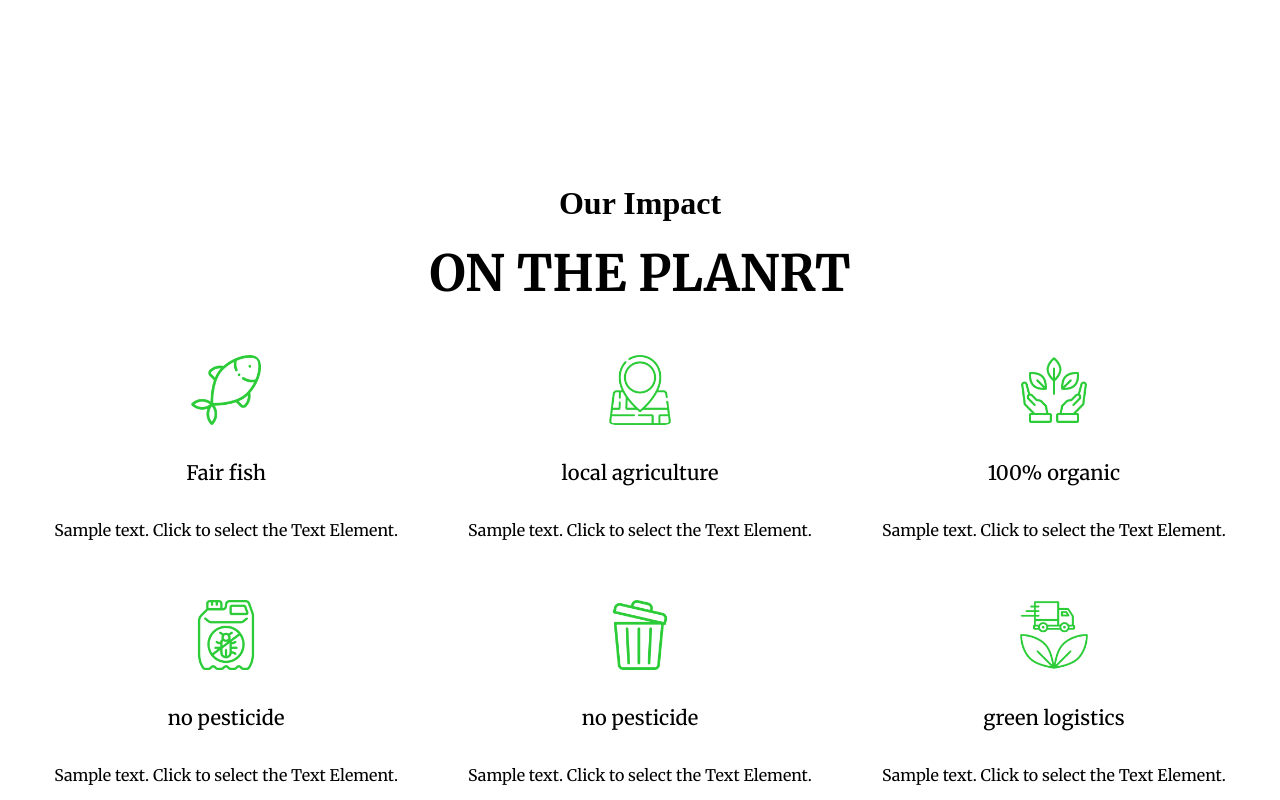
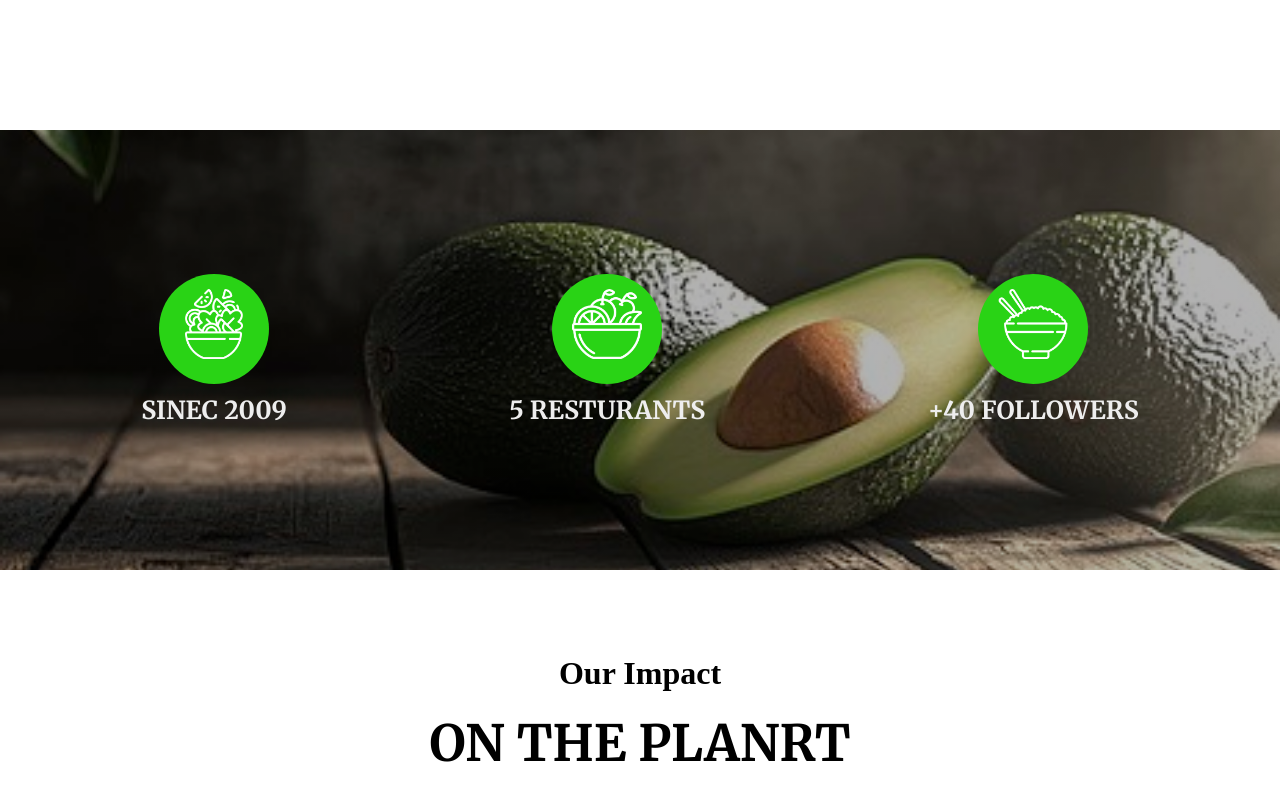
Before and after one commit to shahdabobakr/asst-2, a plain HTML site: page index.html in a window 1280 px wide. Shown: the part 3160-3960 px from the top of the page. Drawn offline with Linux system fonts and the light colour scheme; a web font is replaced by a local one.

Commit message:
creat sec 5 -8

```diff
--- a/index.html
+++ b/index.html
@@ -120,6 +120,28 @@
                 </div>
             </div>
         </div>
+        <div class="sec_5">
+            <div class="cont_5">
+                <div class="icons_img_1">
+                    <span class="span_sec_5">
+                        <img src="images/7.png" alt="" class="num_5">
+                    </span>
+                    <h5 class="h5_sec_5">SINEC 2009</h5>
+                </div>
+                <div class="icons_img_2">
+                    <span class="span_sec_5">
+                        <img src="images/8.png" alt="" class="num_5">
+                    </span>
+                    <h5 class="h5_sec_5">5 RESTURANTS</h5>
+                </div>
+                <div class="icons_img_3">
+                    <span class="span_sec_5">
+                        <img src="images/9.png" alt="" class="num_5">
+                    </span>
+                    <h5 class="h5_sec_5">+40 FOLLOWERS</h5>
+                </div>
+            </div>
+        </div>
         <div class="sec_6">
             <div class="s6_part_1">
                 <h1 class="sec_6_tit_1">Our Impact</h1>
@@ -217,7 +239,18 @@
                 </div>
             </div>
         </div>
-
+        <div class="sec_8">
+            <div class="cont_8">
+                <div class="gallery-container">
+                    <img src="images/S1.jpg" class="gallery-img" />
+                    <img src="images/S2.jpg" class="gallery-img" />
+                    <img src="images/S3.webp" class="gallery-img" />
+                    <img src="images/S3.webp" class="gallery-img" />
+                    <img src="images/S5.jpg" class="gallery-img" />
+                    <img src="images/S3.webp" class="gallery-img" />
+                </div>
+            </div>
+        </div>
         <div class="sec_9">
             <div class="cont_9">
                 <h1 class="sec_9_tit_1">CONTACTS</h1>
@@ -244,9 +277,7 @@
                 </div>
             </div>
         </div>
-
     </div>
-
     </div>
     </div>
 </body>
--- a/style.css
+++ b/style.css
@@ -252,6 +252,46 @@
     border-radius: 50%;
 }
 
+/*   sec 5 */
+.sec_5 {
+    background-image: linear-gradient(rgba(0, 0, 0, 0.3),
+            rgba(0, 0, 0, 0.3)), url(images/افوجادو.jpg);
+    background-repeat: no-repeat;
+    background-size: cover;
+    background-attachment: fixed;
+    background-position: center;
+    height: 55vh;
+    width:100%;
+}
+
+.cont_5 {
+    display: flex;
+    justify-content: space-around;
+    align-items: center;
+    flex-direction: row;
+    color: #eee;
+    font-size: 30px;
+    font-family: Merriweather;
+    text-align: center;
+    height: 100%;
+    margin: 30px;
+}
+
+.span_sec_5 {
+    display: inline-block;
+    width: 110px;
+    height: 110px;
+    background-color: #29d315;
+    margin-bottom: 10px;
+    border-radius: 50%;
+}
+
+.num_5 {
+    width: 70px;
+    height: 70px;
+    margin: 15px;
+}
+
 /*      sec 6        */
 .sec_6 {
     display: flex;
@@ -364,7 +404,7 @@
     padding: 30px 20px;
     border-radius: 10px;
     width: 150px;
-  box-shadow: 0 0 10px rgba(0,0,0,0.05);
+    box-shadow: 0 0 10px rgba(0, 0, 0, 0.05);
     display: flex;
     flex-direction: column;
     align-items: center;
@@ -379,8 +419,6 @@
     display: flex;
     flex-direction: column;
     align-items: center;
-  width: auto;
-
 }
 
 .img_sec7 {
@@ -404,6 +442,35 @@
     font-size: 16px;
     text-transform: uppercase;
 }
+
+/*      sec 8       */
+.sec_8 {
+    display: flex;
+    justify-content: center;
+    align-items: center;
+}
+
+.cont_8 {
+    width: 100%;
+    display: flex;
+    justify-content: center;
+    align-items: center;
+}
+
+.gallery-container {
+    display: grid;
+    grid-template-columns: repeat(3, 1fr);
+    gap: 50px;
+    max-width: 1100px;
+}
+
+.gallery-img {
+    width: 100%;
+    aspect-ratio: 1 / 1;
+    object-fit: cover;
+    margin-top: 20PX;
+}
+
 
 
 /*      sec 9       */
@@ -434,7 +501,8 @@
     flex-wrap: wrap;
 }
 
-.sec_9_1,.sec_9_2 {
+.sec_9_1,
+.sec_9_2 {
     flex: 1 1 400px;
     display: flex;
     flex-direction: column;
@@ -501,4 +569,5 @@
 
 .button_sec_9:hover {
     background-color: #24b313;
+
 }
```
Also changed, not shown: images/7.png (added), images/8.png (added), images/9.png (added), images/S1.jpg (added), images/S2.jpg (added), images/S3.webp (added), images/S5.jpg (added), images/S6.webp (added), images/SS.jpg (added), images/SS1.jpg (added), images/افوجادو.jpg (added). Lines whose indentation alone changed are shown as unchanged.
